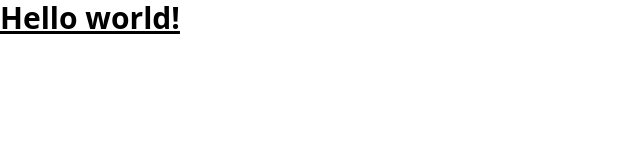
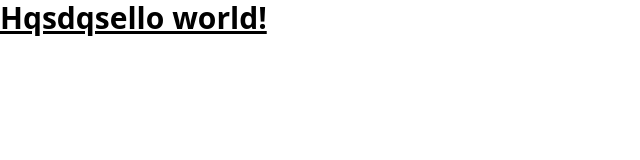
Before and after one commit to anna-viroulaud/R312-TD-Portfolio-developpeur, a website built with Vite: page index.html in a window 1280 px wide. Shown: the whole page, without its empty margins (0-640 px from the left). Built offline with nearby package versions, Linux system fonts and the light colour scheme.

Commit message:
second commit

```diff
--- a/index.html
+++ b/index.html
@@ -6,6 +6,6 @@
     <link href="/src/style.css" rel="stylesheet" />
   </head>
   <body>
-    <h1 class="text-3xl font-bold underline">Hello world!</h1>
+    <h1 class="text-3xl font-bold underline">Hqsdqsello world!</h1>
   </body>
 </html>
```
